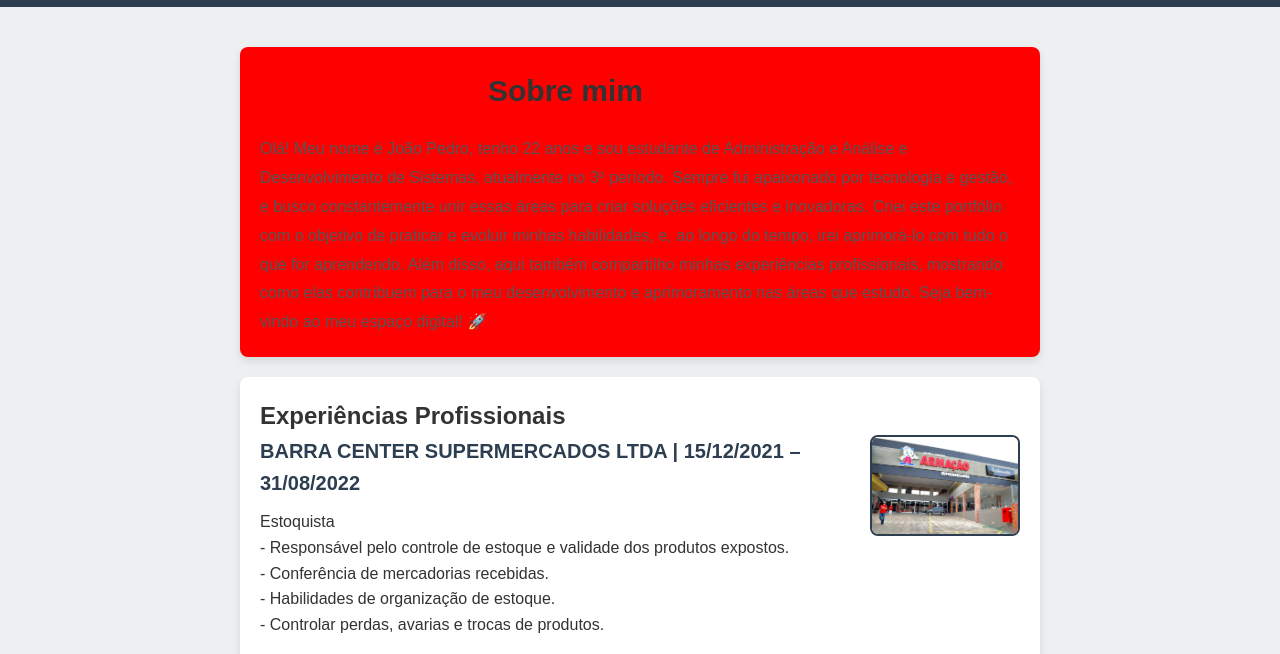
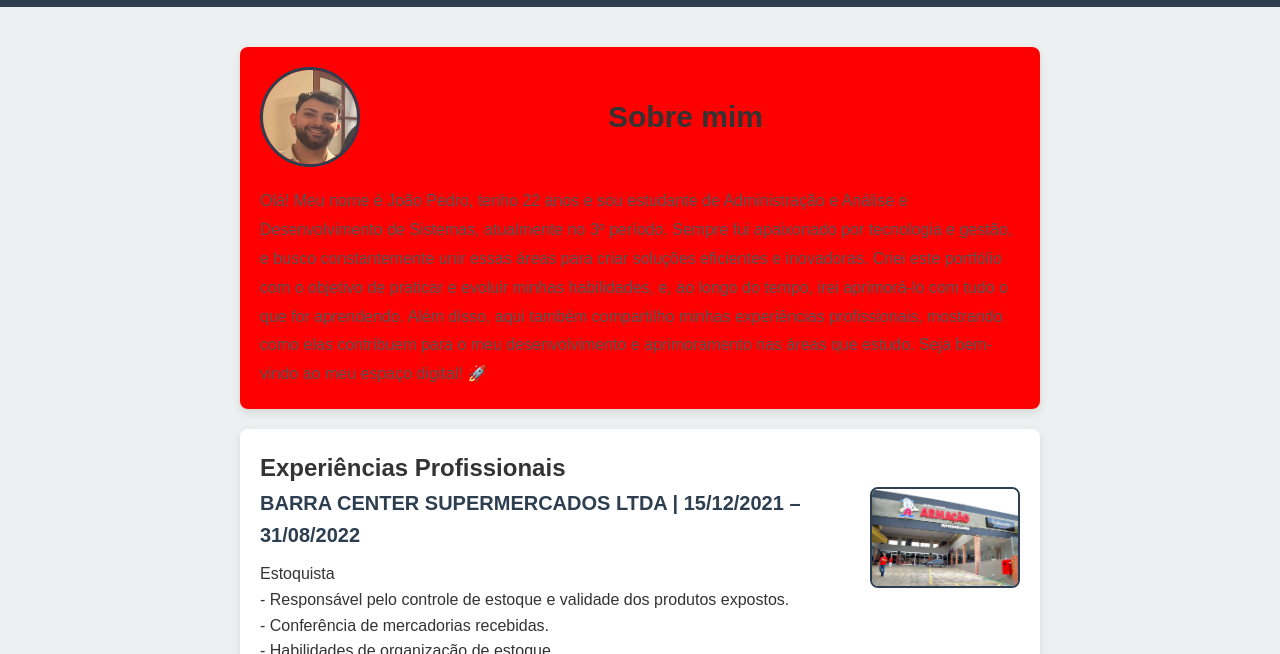
Before and after one commit to princ1sval/portifolioJP, a plain HTML site: page index.html in a window 1280 px wide. Shown: the part 71-725 px from the top of the page. Drawn offline with Linux system fonts and the light colour scheme.

Commit message:
testefoto2

```diff
--- a/index.html
+++ b/index.html
@@ -30,7 +30,7 @@
     <main>
         <div class="cardSobreMin">
             <div class="perfil">
-                <!-- <img src="IMAGENS/perfil.png" alt="Foto de João Pedro" id="imgPerfil"> -->
+                <img src="IMAGENS/perfil.png" alt="Foto de João Pedro" id="imgPerfil">
                 <h2 class="sobremin">Sobre mim</h2>
             </div>
             <p class="textoAp">
```
